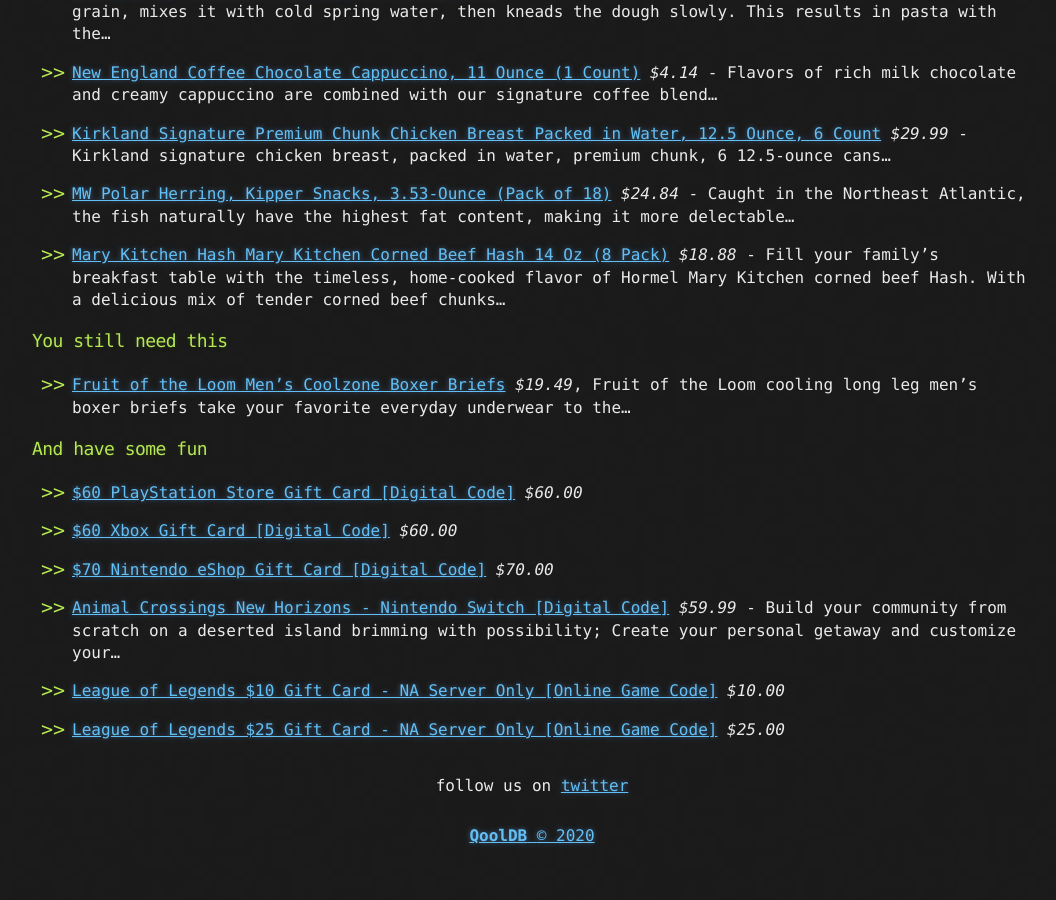
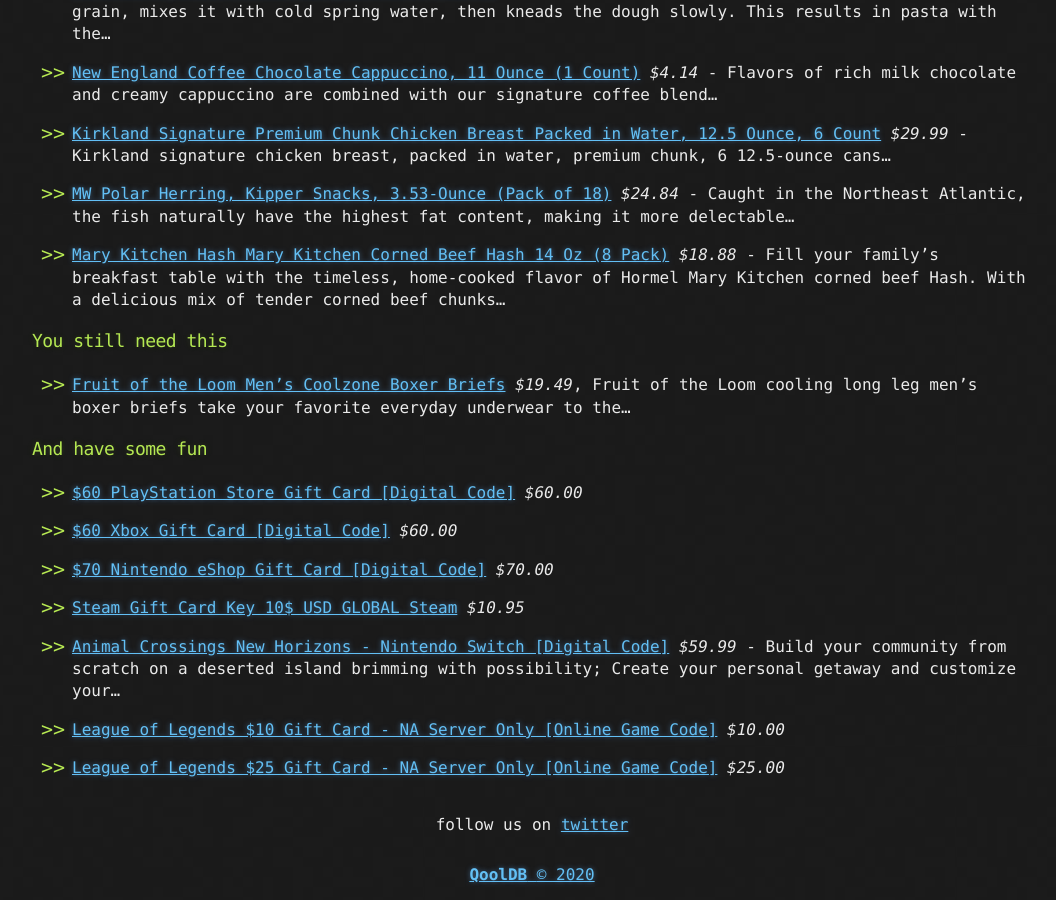
Before and after one commit to coffeecocoa/qooldb, a Jekyll site: the page built from _posts/2020-04-16-here-are-the-awesome-list-of-what-to-buy-if-youre-quarantined-at-home.md, in a window 1280 px wide and 900 px high, scrolled down 1382 px. Shown: the whole window, without its empty margins (108-1164 px from the left). Built offline with Jekyll 4.4.1, drawn with Linux system fonts in a browser that asks for light colours; before the commit the page ends 2243 px from its top, so only the background shows below that.

Commit message:
add rer 5

```diff
--- a/_posts/2020-04-16-here-are-the-awesome-list-of-what-to-buy-if-youre-quarantined-at-home.md
+++ b/_posts/2020-04-16-here-are-the-awesome-list-of-what-to-buy-if-youre-quarantined-at-home.md
@@ -58,6 +58,8 @@
 
 *   [$70 Nintendo eShop Gift Card [Digital Code]](https://amzn.to/2VzW23U) <i>$70.00</i>
 
+*   [Steam Gift Card Key 10$ USD GLOBAL Steam](https://www.g2a.com/r/steam-gift-card-key-10-usd) <i>$10.95</i>
+
 *   [Animal Crossings New Horizons - Nintendo Switch [Digital Code]](https://amzn.to/2VaSFSa) <i>$59.99</i> - Build your community from scratch on a deserted island brimming with possibility; Create your personal getaway and customize your...
 
 *   [League of Legends $10 Gift Card - NA Server Only [Online Game Code]](https://amzn.to/2Vz7z3C) <i>$10.00</i>
```
